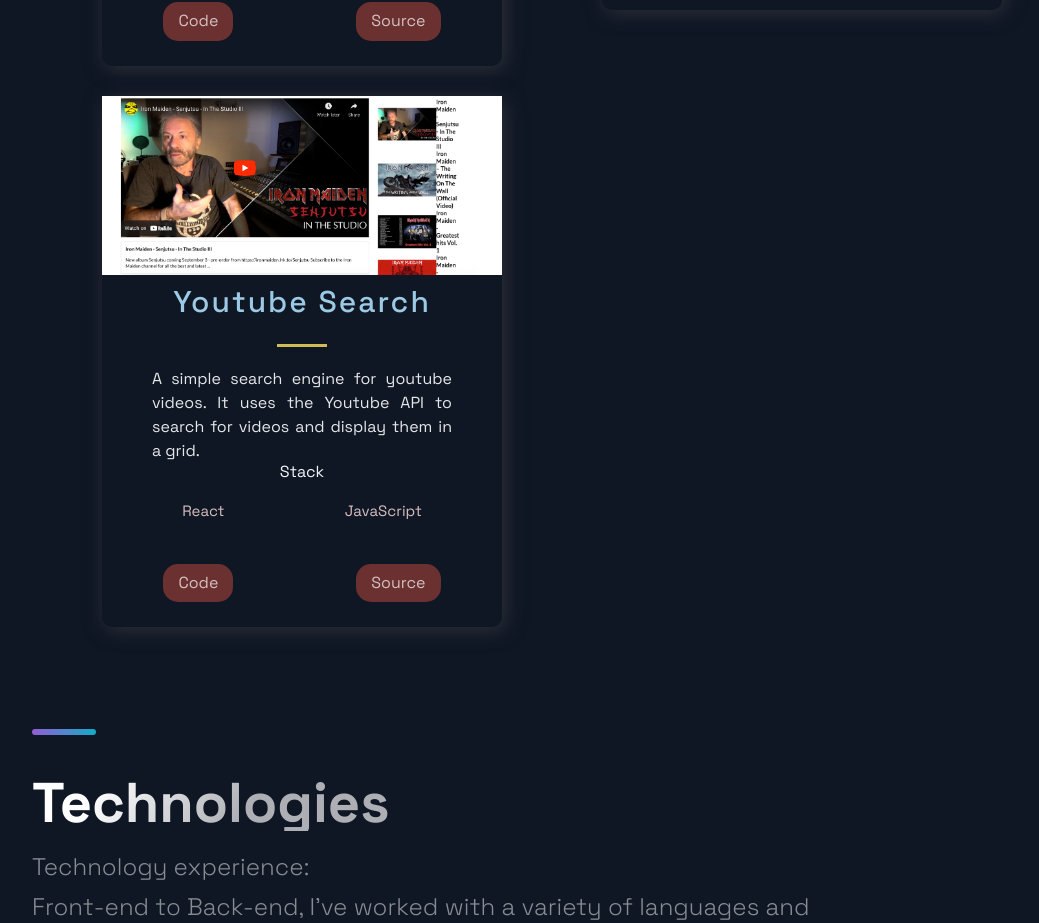
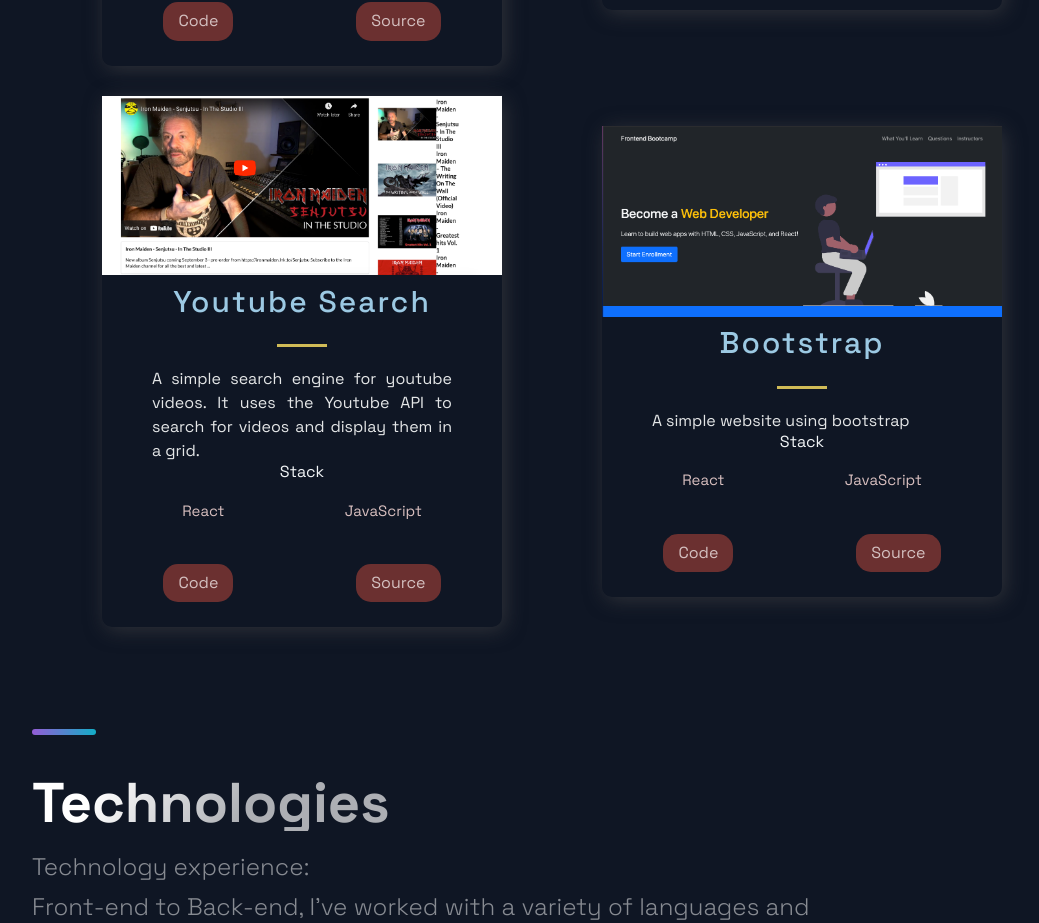
Before and after one commit to Hoyt1974/Portfolio, a Next.js app: page / in a window 1280 px wide. Shown: the part 1397-2320 px from the top of the page, without its empty margins (88-1127 px from the left). Built offline with nearby package versions, Linux system fonts and the light colour scheme.

Commit message:
added bootstrap

```diff
--- a/src/constants/constants.js
+++ b/src/constants/constants.js
@@ -29,6 +29,16 @@
     visit: "https://github.com/Hoyt1974/Video-Search",
     id: 1,
   },
+
+  {
+    title: "Bootstrap",
+    description: "A simple website using bootstrap",
+    image: "/images/bootstrap.png",
+    tags: ["React", "JavaScript"],
+    source: "https://hackinghoyt.netlify.app/",
+    visit: "https://hackinghoyt.netlify.app/",
+    id: 4,
+  },
 ];
 
 export const TimeLineData = [
```
Also changed, not shown: public/images/bootstrap.png (added).
